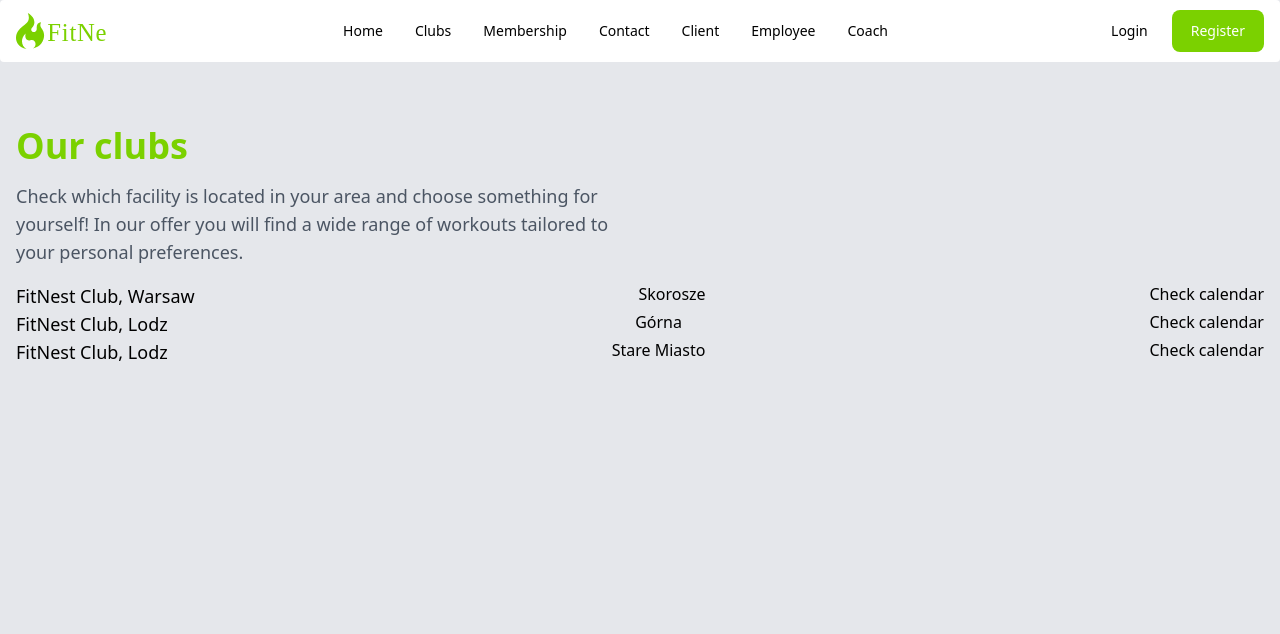
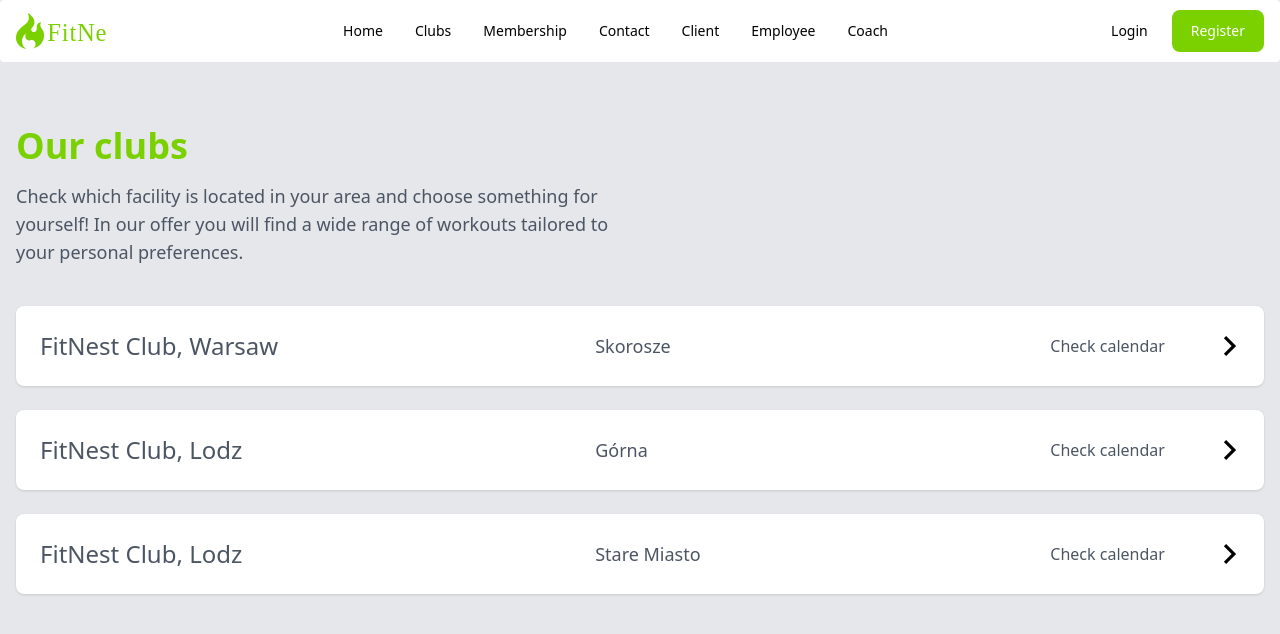
Before and after one commit to modul-sum-3/sum-front, a React (Create React App) app: page /clubs in a window 1280 px wide. Shown: the top 634 px of the page. Built offline with nearby package versions, Linux system fonts and the light colour scheme.

Commit message:
add row styling

```diff
--- a/src/components/ClubRow.js
+++ b/src/components/ClubRow.js
@@ -1,9 +1,13 @@
+import clsx from 'clsx';
+import { ReactComponent as ArrowIcon } from '../assets/arrow-icon.svg';
+
 const ClubRow = ({ city, location }) => (
-  <div className=" w-full">
-    <a href="/" className="flex justify-between">
-      <h3>FitNest Club, {city}</h3>
-      <h4>{location}</h4>
-      <p>Check calendar </p>
+  <div className="w-full items-center rounded-lg border-gray-200 bg-white p-6 shadow">
+    <a href="/" className="flex justify-between whitespace-nowrap">
+      <h2 className="w-[500px] self-center text-gray-600">FitNest Club, {city}</h2>
+      <h3 className="w-[400px] self-center text-gray-600">{location}</h3>
+      <p className="self-center text-gray-600">Check calendar </p>
+      <ArrowIcon className={clsx('h-5 w-5 shrink-0 self-center')} />
     </a>
   </div>
 );
--- a/src/pages/Clubs.js
+++ b/src/pages/Clubs.js
@@ -13,7 +13,7 @@ const Clubs = () => {
             offer you will find a wide range of workouts tailored to your personal preferences.
           </p>
         </div>
-        <div className="clubs__list flex max-w-full flex-col">
+        <div className="clubs__list mt-10 flex max-w-full flex-col gap-6">
           {clubsList.map(({ city, location }) => (
             <ClubRow city={city} location={location} />
           ))}
```
Also changed, not shown: src/assets/arrow-icon.svg (added).
